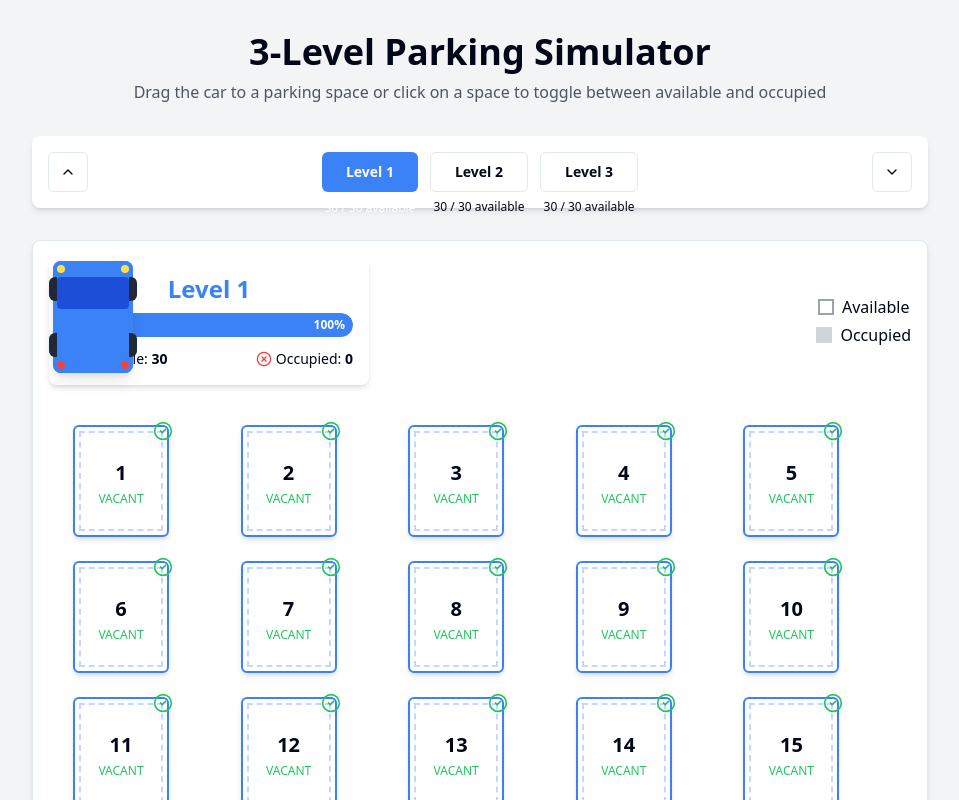
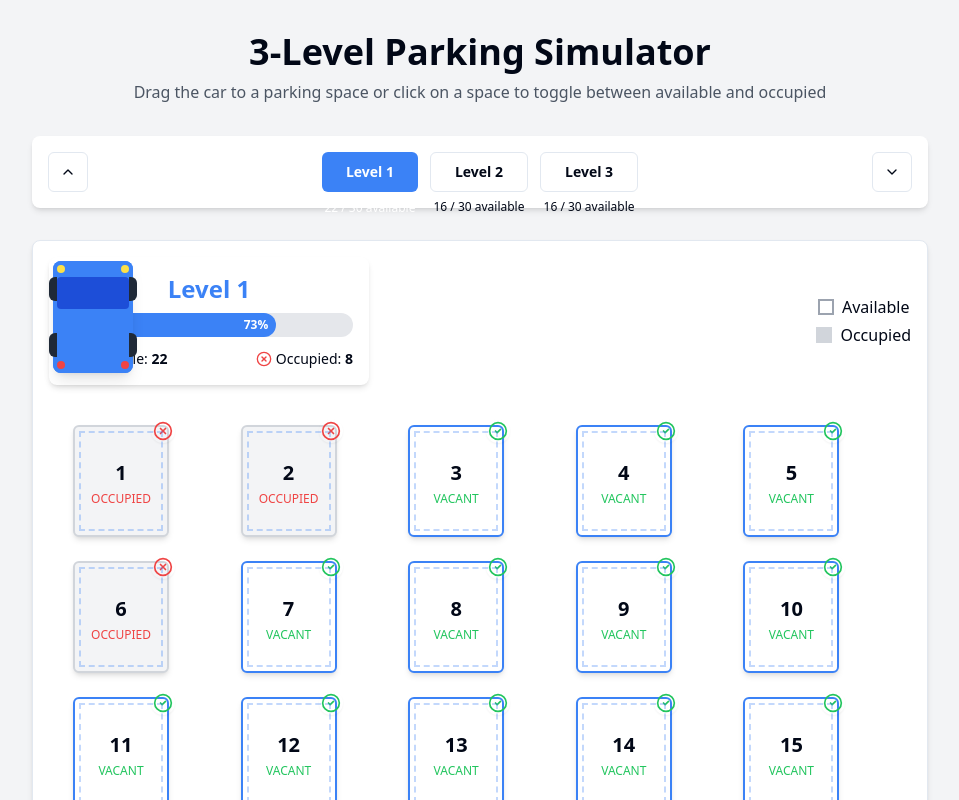
Before and after one commit to warathepj/tri-level-park-pilot, a React (Vite) app: page / in a window 1280 px wide. Shown: the top 800 px of the page, without its empty margins (160-1119 px from the left). Built offline with nearby package versions, Linux system fonts and the light colour scheme.

Commit message:
Add initial parking state generation
Initialize parking state with random occupancy at startup.

```diff
--- a/src/pages/Index.tsx
+++ b/src/pages/Index.tsx
@@ -1,4 +1,3 @@
-
 import React, { useState, useEffect } from 'react';
 import ParkingLevel from '@/components/ParkingLevel';
 import LevelSelector from '@/components/LevelSelector';
@@ -11,10 +10,68 @@ const TOTAL_LEVELS = 3;
 const SPOTS_PER_LEVEL = 30;
 const LEVEL_COLORS = ['#3B82F6', '#10B981', '#F59E0B']; // Blue, Green, Orange
 
+// Function to generate random parking state
+const generateRandomParkingState = () => {
+  // Total parked cars should be between 20 and 70
+  const totalParkedCars = Math.floor(Math.random() * 51) + 20; // Random between 20-70
+
+  // Initialize all spots as vacant
+  const newParkingState = Array(TOTAL_LEVELS).fill(null).map(() =>
+    Array(SPOTS_PER_LEVEL).fill(false)
+  );
+
+  // Ensure each level has at least some vacant spots
+  const maxCarsPerLevel = Math.floor(SPOTS_PER_LEVEL * 0.9); // Max 90% occupancy per level
+  const minCarsPerLevel = Math.floor(totalParkedCars / (TOTAL_LEVELS * 2)); // Min cars per level
+
+  // Distribute remaining cars randomly
+  let remainingCars = totalParkedCars;
+
+  // First, ensure minimum cars per level
+  for (let level = 0; level < TOTAL_LEVELS; level++) {
+    const carsForThisLevel = Math.min(minCarsPerLevel, remainingCars);
+    remainingCars -= carsForThisLevel;
+
+    // Randomly place the minimum cars
+    const availableSpots = [...Array(SPOTS_PER_LEVEL).keys()];
+    for (let i = 0; i < carsForThisLevel; i++) {
+      if (availableSpots.length === 0) break;
+
+      const randomIndex = Math.floor(Math.random() * availableSpots.length);
+      const spotIndex = availableSpots.splice(randomIndex, 1)[0];
+      newParkingState[level][spotIndex] = true;
+    }
+  }
+
+  // Then distribute remaining cars randomly across levels
+  while (remainingCars > 0) {
+    const level = Math.floor(Math.random() * TOTAL_LEVELS);
+
+    // Count occupied spots in this level
+    const occupiedCount = newParkingState[level].filter(spot => spot).length;
+
+    // Skip if this level is already at max capacity
+    if (occupiedCount >= maxCarsPerLevel) continue;
+
+    // Find an empty spot on this level
+    const availableSpots = newParkingState[level]
+      .map((isOccupied, idx) => isOccupied ? -1 : idx)
+      .filter(idx => idx !== -1);
+
+    if (availableSpots.length === 0) continue;
+
+    const randomSpotIndex = availableSpots[Math.floor(Math.random() * availableSpots.length)];
+    newParkingState[level][randomSpotIndex] = true;
+    remainingCars--;
+  }
+
+  return newParkingState;
+};
+
 const Index = () => {
-  // Initialize parking state with 3 levels, 30 spots each, all vacant
-  const [parkingState, setParkingState] = useState<boolean[][]>(
-    Array(TOTAL_LEVELS).fill(null).map(() => Array(SPOTS_PER_LEVEL).fill(false))
+  // Initialize parking state with random occupancy
+  const [parkingState, setParkingState] = useState<boolean[][]>(() =>
+    generateRandomParkingState()
   );
 
   const [currentLevel, setCurrentLevel] = useState(1);
@@ -23,6 +80,16 @@ const Index = () => {
   const availableCounts = parkingState.map(level =>
     level.filter(spot => !spot).length
   );
+
+  // Show initialization toast
+  useEffect(() => {
+    const totalOccupied = parkingState.flat().filter(spot => spot).length;
+    toast.info(`Parking initialized with ${totalOccupied} vehicles across all levels`, {
+      duration: 3000,
+      position: 'top-center',
+      icon: '🚗'
+    });
+  }, []);
 
   const handleToggleSpot = (level: number, spotIndex: number) => {
     const newParkingState = [...parkingState];
```
